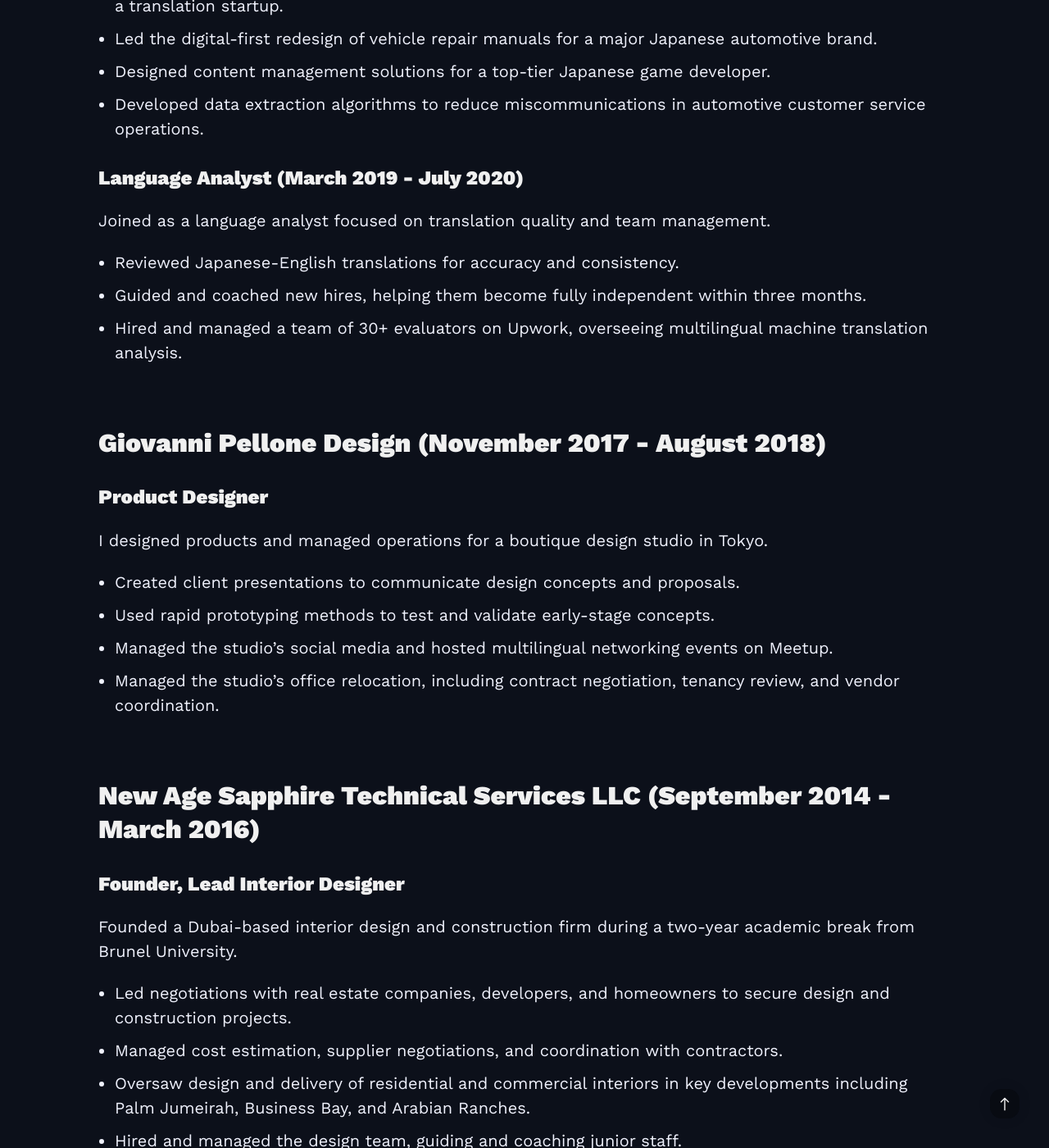
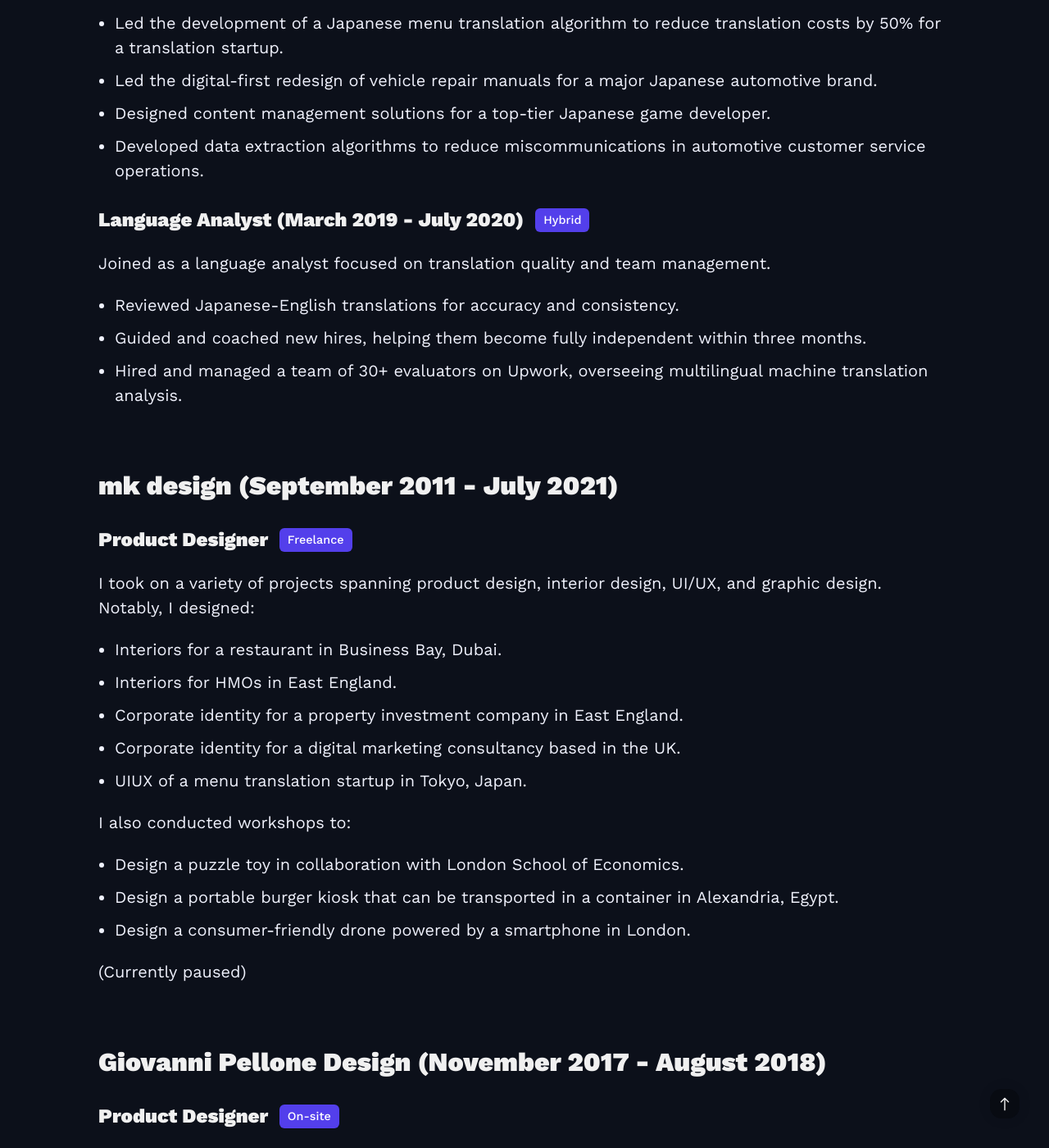
Before and after one commit to mkishi1221/mkishi1221.github.io, a Jekyll site: the page built from index.html, in a window 1280 px wide and 1400 px high, scrolled down 8926 px. Shown: the whole window at 82% size. Built offline with Jekyll 4.4.1, drawn with Linux system fonts in a browser that asks for light colours; nearby versions of some CDN libraries; some of the changed text lies outside the part shown.

Commit message:
Updated CV

```diff
--- a/_config.yml
+++ b/_config.yml
@@ -33,7 +33,7 @@ hero:
 #-------------------------------
 # Newsletter (_includes/footer-widgets/widget-subscribe.html)
 mailchimp: true # To enable the mailchimp form, use the value 'true'. To disable the form, use the value 'false' or leave the field blank.
-mailchimp__title: Get interesting updates # Add your Title
+mailchimp__title: Some useful PM stuff # Add your Title
 mailchimp__text: Get occasional updates on product management tools, templates, and practical tips. No spam — just useful content, sent when there's something worth sharing. # Add your description.
 mailchimp__identifier: https://masayukikishi.us2.list-manage.com/subscribe/post?u=911b3c9384e1f6c3d4bf9d029&amp;id=33723eec57&amp;f_id=009bc0e1f0 # Add your MailChimp form identifier. For example - blogenjoyfreedom.us16.list-manage.com/subscribe/post?u=cd56155d76ddeeb4c0bc4d080&amp;id=7a526cd13e
 mailchimp__button__text: Join # Add your button text
--- a/_includes/cv.md
+++ b/_includes/cv.md
@@ -22,7 +22,7 @@ If you'd like to learn more or discuss working together, feel free to [drop me a
 
 # Amutri (November 2022 – Current)
 
-## Product Manager (October 2023 – Current)
+## Product Manager (October 2023 – Current) <span class="chip">Remote</span>
 
 Amutri transforms complex CAD files into interactive 3D presentations in seconds — making CAD data accessible, shareable, and presentation-ready across entire organisations.
 
@@ -49,7 +49,7 @@ Also had the opportunity to speak at Hertizian's AI Summit, where I highlighted
 ![Hertzian AI Summit]({{site.baseurl}}/images/hertzian_ai.jpeg){: style="width: 80%; display: block; margin: 0 auto;"}
 *Photo by Amutri*
 
-## Product Support Consultant (November 2022 – September 2023)
+## Product Support Consultant (November 2022 – September 2023) <span class="chip">Remote</span>
 
 Joined Amutri in its early startup phase and shaped product strategy. Onboarded early adopters and directly contributed to securing grants and pre-seed funding.
 
@@ -62,7 +62,7 @@ Joined the team formally as Product Manager on the strength of this work and was
 
 # SpaceforU (September 2022 – September 2023)
 
-## Co founder and Product Lead
+## Co founder and Product Lead <span class="chip">Hybrid</span>
 
 Selected for Falmouth University's fully funded startup incubator, I co-founded and led the product development of SpaceforU, a peer-to-peer marketplace for venue hire across Cornwall and Devon.
 
@@ -80,7 +80,7 @@ SpaceforU was [featured in a Falmouth University article](https://www.falmouth.a
 
 # Domainsmith (November 2021 – September 2022)
 
-## Co-founder and Product Lead
+## Co-founder and Product Lead <span class="chip">Remote</span>
 
 Developed an NLP-powered platform to help brand designers and entrepreneurs quickly discover high-quality, available domain names.
 
@@ -95,9 +95,11 @@ Below are some snapshots of the user interface.
 
 ![Domainsmith UI]({{site.baseurl}}/images/ui_example_domainsmith.png){: style="width: 80%; display: block; margin: 0 auto; border-radius: 10px;"}
 
+(Currently paused)
+
 # Cistate Solutions Inc. (March 2019 - July 2021)
 
-## Language Analyst and Product Designer (July 2020 - July 2021)
+## Language Analyst and Product Designer (July 2020 - July 2021) <span class="chip">Remote</span>
 
 Held a customer-facing role at a machine translation consultancy focused on industry-specific solutions, combining language expertise with design to deliver practical, cost-saving solutions.
 
@@ -106,7 +108,7 @@ Held a customer-facing role at a machine translation consultancy focused on indu
 - Designed content management solutions for a top-tier Japanese game developer.
 - Developed data extraction algorithms to reduce miscommunications in automotive customer service operations.
 
-## Language Analyst (March 2019 - July 2020)
+## Language Analyst (March 2019 - July 2020) <span class="chip">Hybrid</span>
 
 Joined as a language analyst focused on translation quality and team management.
 
@@ -114,9 +116,28 @@ Joined as a language analyst focused on translation quality and team management.
 - Guided and coached new hires, helping them become fully independent within three months.
 - Hired and managed a team of 30+ evaluators on Upwork, overseeing multilingual machine translation analysis.
 
+# mk design (September 2011 - July 2021)
+
+## Product Designer <span class="chip">Freelance</span>
+
+I took on a variety of projects spanning product design, interior design, UI/UX, and graphic design. Notably, I designed:
+
+- Interiors for a restaurant in Business Bay, Dubai.
+- Interiors for HMOs in East England.
+- Corporate identity for a property investment company in East England.
+- Corporate identity for a digital marketing consultancy based in the UK.
+- UIUX of a menu translation startup in Tokyo, Japan.
+
+I also conducted workshops to:
+- Design a puzzle toy in collaboration with London School of Economics.
+- Design a portable burger kiosk that can be transported in a container in Alexandria, Egypt.
+- Design a consumer-friendly drone powered by a smartphone in London.
+
+(Currently paused)
+
 # Giovanni Pellone Design (November 2017 - August 2018)
 
-## Product Designer
+## Product Designer <span class="chip">On-site</span>
 
 I designed products and managed operations for a boutique design studio in Tokyo.
 
@@ -127,7 +148,7 @@ I designed products and managed operations for a boutique design studio in Tokyo
 
 # New Age Sapphire Technical Services LLC (September 2014 - March 2016)
 
-## Founder, Lead Interior Designer
+## Founder, Lead Interior Designer <span class="chip">On-site</span>
 
 Founded a Dubai-based interior design and construction firm during a two-year academic break from Brunel University.
 
--- a/_sass/2-base/_base.scss
+++ b/_sass/2-base/_base.scss
@@ -187,6 +187,20 @@ a {
   }
 }
 
+.chip {
+  display: inline-block;
+  padding: 5px 10px;
+  background-color: var(--brand-color);
+  border-radius: 6px;
+  font-size: 0.6em;
+  font-weight: 500;
+  color: var(--white);
+  margin-left: 8px;
+  vertical-align: middle;
+  transform: translateY(-2px);
+  transition: $global-transition;
+}
+
 hr {
   border: none;
   border-top: 3px solid var(--border-color);
```
Also changed, not shown: 2 other files.
